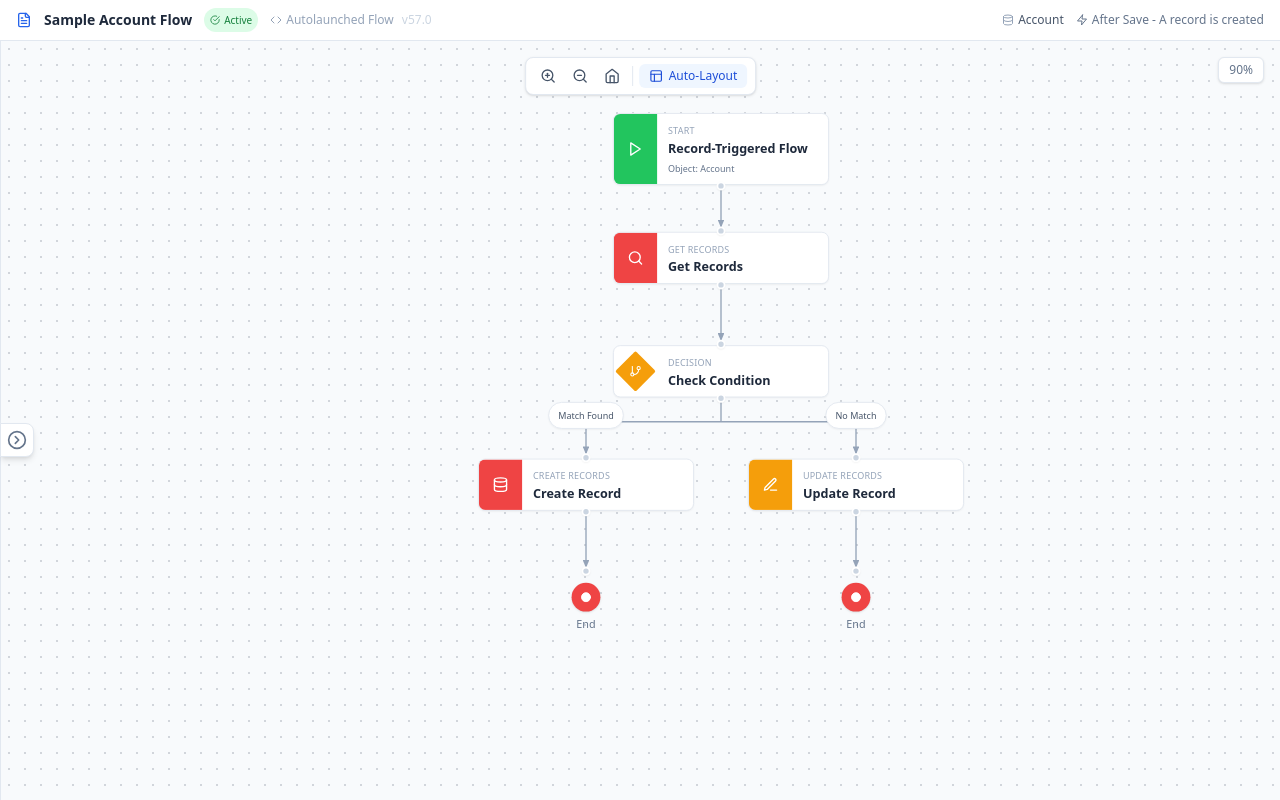
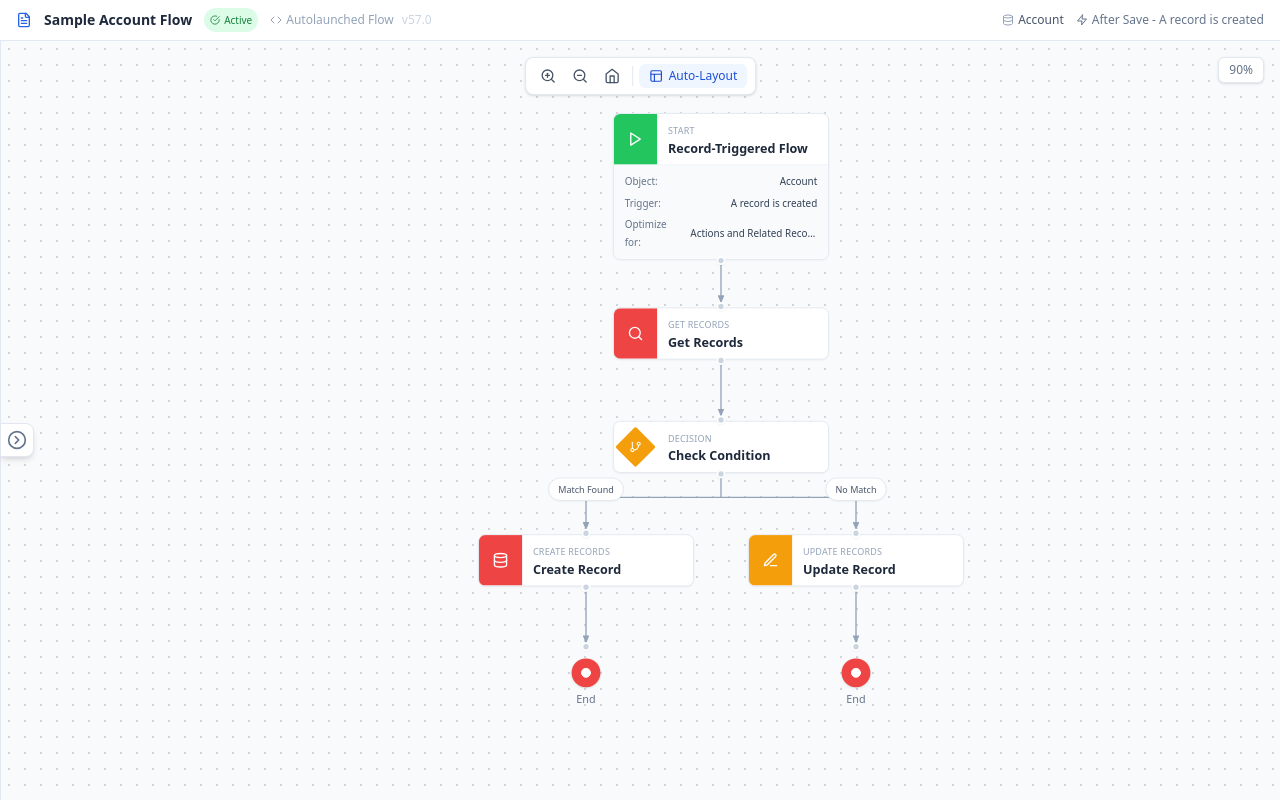
Before and after one commit to Avinava/vscode-sf-flow-visualiser, a React (Vite) app in the folder webview-ui/: page / in a window 1280 px wide. Built offline with nearby package versions, Linux system fonts and the light colour scheme; the HTML template or start-up script is replaced by a standard one.

Commit message:
updated start card

```diff
--- a/webview-ui/src/App.tsx
+++ b/webview-ui/src/App.tsx
@@ -133,15 +133,15 @@ const App: React.FC = () => {
     }
   }, [xmlInput, autoLayoutEnabled]);
 
-  // Compute nodes that are targets of GoTo connectors
-  const goToTargets = useMemo(() => {
-    const targets = new Set<string>();
+  // Compute nodes that are targets of GoTo connectors and their counts
+  const goToTargetCounts = useMemo(() => {
+    const counts = new Map<string, number>();
     parsedData.edges.forEach((edge) => {
       if (edge.isGoTo) {
-        targets.add(edge.target);
+        counts.set(edge.target, (counts.get(edge.target) || 0) + 1);
       }
     });
-    return targets;
+    return counts;
   }, [parsedData.edges]);
 
   // Canvas interactions - use document-level events for reliable dragging
@@ -443,7 +443,8 @@ const App: React.FC = () => {
                   key={node.id}
                   node={node}
                   isSelected={selectedNode?.id === node.id}
-                  isGoToTarget={goToTargets.has(node.id)}
+                  isGoToTarget={goToTargetCounts.has(node.id)}
+                  incomingGoToCount={goToTargetCounts.get(node.id) || 0}
                   onSelect={setSelectedNode}
                 />
               ))}
--- a/webview-ui/src/components/EdgeRenderer.tsx
+++ b/webview-ui/src/components/EdgeRenderer.tsx
@@ -103,6 +103,7 @@ export const EdgeMarkers: React.FC = () => (
 
 // ============================================================================
 // EDGE LABEL COMPONENT
+// Based on Salesforce's connector-badge styling from alcStyles.js
 // ============================================================================
 
 interface EdgeLabelProps {
@@ -110,24 +111,33 @@ interface EdgeLabelProps {
   y: number;
   label: string;
   isFault?: boolean;
+  isGoTo?: boolean;
 }
 
-const EdgeLabel: React.FC<EdgeLabelProps> = ({ x, y, label, isFault }) => (
+const EdgeLabel: React.FC<EdgeLabelProps> = ({
+  x,
+  y,
+  label,
+  isFault,
+  isGoTo,
+}) => (
   <foreignObject
-    x={x - 75}
+    x={x - 85}
     y={y - 12}
-    width={150}
+    width={170}
     height={24}
     style={{ overflow: "visible" }}
   >
     <div
-      className={`text-[10px] px-2.5 py-1 rounded-full text-center truncate border shadow-sm mx-auto font-medium
+      className={`text-[10px] px-2.5 py-0.5 rounded-full text-center truncate border shadow-sm mx-auto font-medium
         ${
           isFault
             ? "bg-red-500 text-white border-red-600"
-            : "bg-white text-slate-600 border-slate-200 max-w-[140px]"
+            : isGoTo
+              ? "bg-blue-50 text-blue-600 border-blue-200"
+              : "bg-white text-slate-600 border-slate-200"
         }`}
-      style={{ width: "fit-content", margin: "0 auto" }}
+      style={{ width: "fit-content", margin: "0 auto", maxWidth: "160px" }}
     >
       {label}
     </div>
@@ -796,6 +806,7 @@ export const EdgeRenderer: React.FC<EdgeRendererProps> = ({ nodes, edges }) => {
               y={labelY}
               label={edge.label}
               isFault={showAsRed}
+              isGoTo={showAsBlue}
             />
           )}
         </g>
--- a/webview-ui/src/components/FlowNode.tsx
+++ b/webview-ui/src/components/FlowNode.tsx
@@ -7,6 +7,7 @@
  * - alcNode.js: Node rendering, icon handling, selection
  * - alcCompoundNode.js: Compound node structure
  * - alcElementCard.js: Element card mode
+ * - alcStartElementCard.js: Start node expansion panel
  */
 
 import React from "react";
@@ -21,7 +22,35 @@ interface FlowNodeProps {
   node: FlowNodeType;
   isSelected: boolean;
   isGoToTarget?: boolean;
+  incomingGoToCount?: number;
   onSelect: (node: FlowNodeType) => void;
+}
+
+// ============================================================================
+// HELPER FUNCTIONS
+// ============================================================================
+
+/**
+ * Get human-readable record trigger type
+ */
+function getRecordTriggerLabel(recordTriggerType?: string): string {
+  const types: Record<string, string> = {
+    Create: "A record is created",
+    Update: "A record is updated",
+    CreateOrUpdate: "A record is created or updated",
+    Delete: "A record is deleted",
+  };
+  return types[recordTriggerType || ""] || recordTriggerType || "";
+}
+
+/**
+ * Get optimize for label
+ */
+function getOptimizeForLabel(triggerType?: string): string {
+  if (triggerType === "RecordBeforeSave") {
+    return "Fast Field Updates";
+  }
+  return "Actions and Related Records";
 }
 
 // ============================================================================
@@ -32,6 +61,7 @@ export const FlowNodeComponent: React.FC<FlowNodeProps> = ({
   node,
   isSelected,
   isGoToTarget = false,
+  incomingGoToCount = 0,
   onSelect,
 }) => {
   const config: NodeTypeConfig = NODE_CONFIG[node.type] || NODE_CONFIG.ACTION;
@@ -64,6 +94,13 @@ export const FlowNodeComponent: React.FC<FlowNodeProps> = ({
 
           {/* Label */}
           <div className="text-xs font-medium text-slate-500 ml-2">End</div>
+
+          {/* Incoming GoTo indicator */}
+          {incomingGoToCount > 0 && (
+            <div className="text-[10px] text-blue-500 italic ml-2">
+              ↵ {incomingGoToCount} connection{incomingGoToCount > 1 ? "s" : ""}
+            </div>
+          )}
         </div>
       );
     }
@@ -94,6 +131,102 @@ export const FlowNodeComponent: React.FC<FlowNodeProps> = ({
 
         {/* Label */}
         <div className="text-xs font-medium text-slate-500 mt-1.5">End</div>
+
+        {/* Incoming GoTo indicator */}
+        {incomingGoToCount > 0 && (
+          <div className="text-[10px] text-blue-500 italic mt-0.5">
+            ↵ {incomingGoToCount} connection{incomingGoToCount > 1 ? "s" : ""}
+          </div>
+        )}
+      </div>
+    );
+  }
+
+  // Special rendering for START nodes with expanded trigger details
+  if (node.type === "START") {
+    const hasObject = typeof node.data.object === "string" && node.data.object;
+    const hasTriggerInfo = node.data.triggerType || node.data.recordTriggerType;
+    const showExpansion = hasObject || hasTriggerInfo;
+
+    return (
+      <div
+        className="flow-node absolute"
+        style={{ left: node.x, top: node.y, width: node.width }}
+        onClick={(e) => {
+          e.stopPropagation();
+          onSelect(node);
+        }}
+      >
+        {/* Node card */}
+        <div
+          className={`
+            rounded-lg border shadow-sm cursor-pointer overflow-hidden transition-all
+            ${
+              isSelected
+                ? "border-blue-500 shadow-lg ring-2 ring-blue-200"
+                : "border-slate-200 hover:border-slate-300 hover:shadow-md"
+            }
+            bg-white
+          `}
+        >
+          {/* Main node header */}
+          <div className="flex items-stretch">
+            <div
+              className="w-12 flex items-center justify-center flex-shrink-0"
+              style={{ backgroundColor: config.color }}
+            >
+              <config.icon size={18} className="text-white" />
+            </div>
+            <div className="flex-1 px-3 py-2 min-w-0">
+              <div className="text-[10px] text-slate-400 font-medium uppercase tracking-wide">
+                {config.label}
+              </div>
+              <div
+                className="text-sm font-semibold text-slate-800 truncate"
+                title={node.label}
+              >
+                {node.label}
+              </div>
+            </div>
+          </div>
+
+          {/* Trigger details panel (like Salesforce) - simplified for read-only */}
+          {showExpansion && (
+            <div className="border-t border-slate-100 px-3 py-2 bg-slate-50 text-[11px]">
+              {hasObject && (
+                <div className="flex items-center justify-between mb-1">
+                  <span className="text-slate-500">Object:</span>
+                  <span className="font-medium text-slate-700">
+                    {node.data.object}
+                  </span>
+                </div>
+              )}
+              {node.data.recordTriggerType && (
+                <div className="flex items-center justify-between mb-1">
+                  <span className="text-slate-500">Trigger:</span>
+                  <span className="font-medium text-slate-700">
+                    {getRecordTriggerLabel(
+                      node.data.recordTriggerType as string
+                    )}
+                  </span>
+                </div>
+              )}
+              {node.data.triggerType && (
+                <div className="flex items-center justify-between">
+                  <span className="text-slate-500">Optimize for:</span>
+                  <span className="font-medium text-slate-700 truncate ml-2">
+                    {getOptimizeForLabel(node.data.triggerType as string)}
+                  </span>
+                </div>
+              )}
+            </div>
+          )}
+        </div>
+
+        {/* Bottom connector dot */}
+        <div className="flex justify-center -mt-1 relative z-10">
+          <div className="w-2.5 h-2.5 rounded-full bg-slate-300 border-2 border-white shadow-sm" />
+        </div>
       </div>
     );
   }
@@ -109,19 +242,17 @@ export const FlowNodeComponent: React.FC<FlowNodeProps> = ({
       }}
     >
       {/* Top connector dot */}
-      {node.type !== "START" && (
       <div className="flex justify-center -mb-1 relative z-10">
         {isGoToTarget && (
           <div
-              className="absolute -top-5 left-1/2 -translate-x-1/2 px-1.5 py-0.5 rounded-full text-[8px] font-bold text-white bg-blue-500 shadow-sm"
-              title="GoTo Target"
+            className="absolute -top-5 left-1/2 -translate-x-1/2 px-1.5 py-0.5 rounded-full text-[9px] font-medium text-blue-600 bg-blue-50 border border-blue-200 shadow-sm whitespace-nowrap"
+            title={`${incomingGoToCount} incoming GoTo connection${incomingGoToCount > 1 ? "s" : ""}`}
           >
-              ↵
+            ↵ {incomingGoToCount} connection{incomingGoToCount > 1 ? "s" : ""}
           </div>
         )}
         <div className="w-2.5 h-2.5 rounded-full bg-slate-300 border-2 border-white shadow-sm" />
       </div>
-      )}
 
       {/* Node card */}
       <div
@@ -169,13 +300,6 @@ export const FlowNodeComponent: React.FC<FlowNodeProps> = ({
             >
               {node.label}
             </div>
-            {node.type === "START" &&
-              typeof node.data.object === "string" &&
-              node.data.object && (
-                <div className="text-[10px] text-slate-500 mt-0.5">
-                  Object: {node.data.object}
-                </div>
-              )}
           </div>
         </div>
       </div>
--- a/webview-ui/src/parser/xmlParser.ts
+++ b/webview-ui/src/parser/xmlParser.ts
@@ -96,6 +96,15 @@ function parseStartElement(startEl: Element): StartNodeResult {
     startLabel = "Platform Event-Triggered Flow";
   }
 
+  // Calculate height based on trigger info (for expanded panel)
+  // Base height (56) + trigger panel rows
+  let startHeight = NODE_HEIGHT;
+  const hasTriggerInfo = obj || triggerType || recTrigger;
+  if (hasTriggerInfo) {
+    // Each info row is ~24px, plus padding
+    startHeight = 140; // Fixed height for START with trigger info
+  }
+
   const node: FlowNode = {
     id: "START_NODE",
     type: "START",
@@ -103,7 +112,7 @@ function parseStartElement(startEl: Element): StartNodeResult {
     x: 0,
     y: 0,
     width: NODE_WIDTH,
-    height: NODE_HEIGHT + 24,
+    height: startHeight,
     data: {
       object: obj,
       triggerType,
```
Also changed, not shown: webview-ui/src/layout/autoLayout.ts (+42 -35 lines), 2 other files (tests, documents, lock files or other folders). Lines whose indentation alone changed are shown as unchanged.
